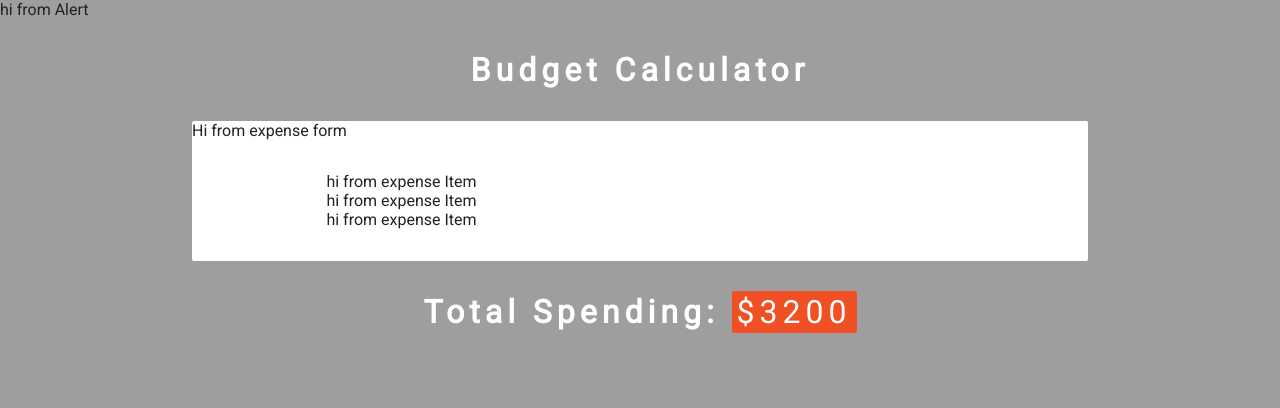
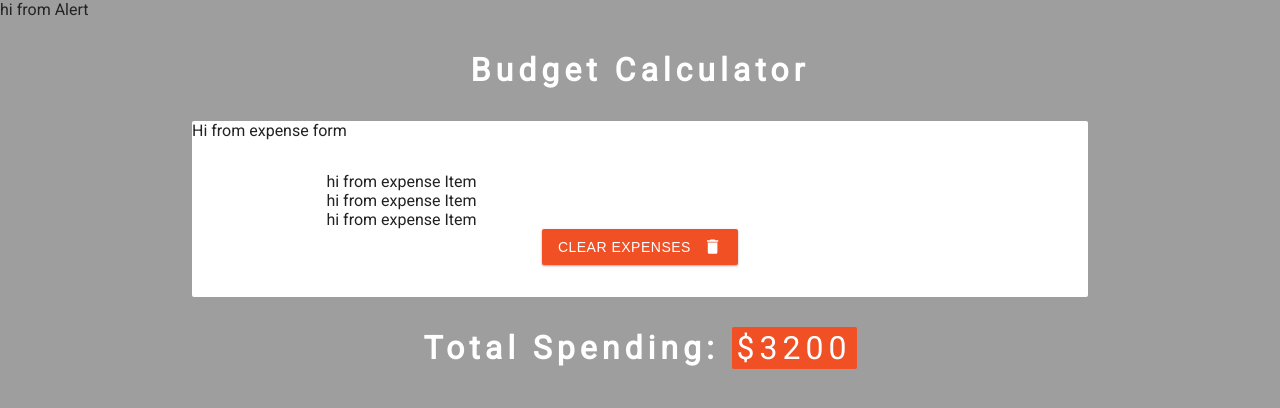
Before and after one commit to BeataJ/budget-cal-react-hooks, a React (Create React App) app: page / in a window 1280 px wide. Shown: the top 408 px of the page. Built offline with nearby package versions, Linux system fonts and the light colour scheme.

Commit message:
add exp. button

```diff
--- a/src/components/ExpenseList.js
+++ b/src/components/ExpenseList.js
@@ -10,7 +10,10 @@ const ExpenseList = ({expenses}) => {
             return <Item key={expense.id} expense={expense} />
         })}
       </ul>
-
+        {expenses.length > 0 && <button className="btn">
+          clear expenses
+          <MdDelete className="btn-icon"/>
+        </button>}
     </>
   )
 }
```
